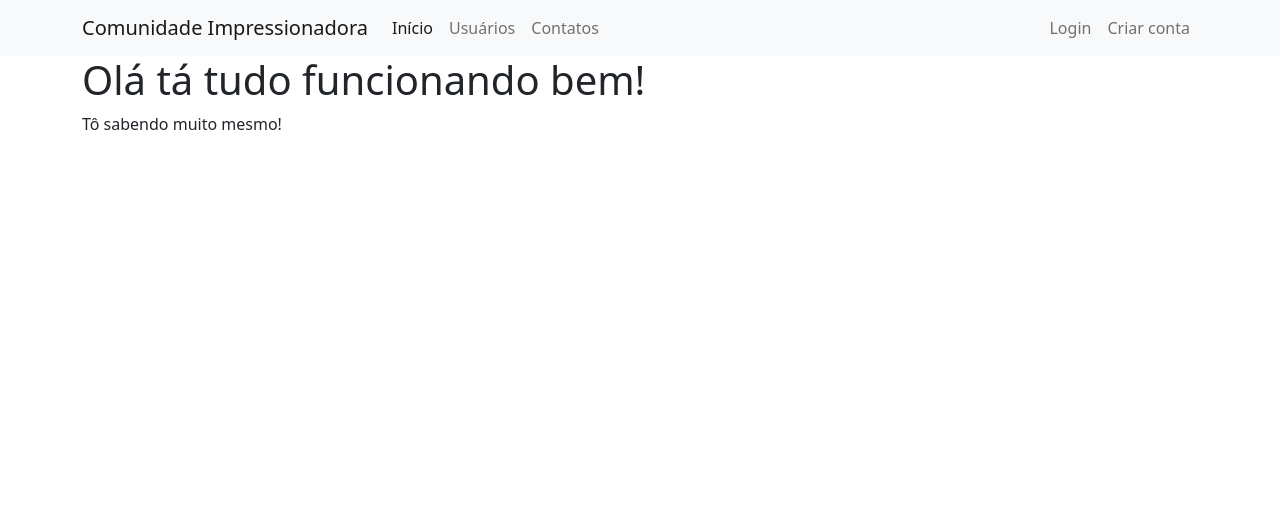
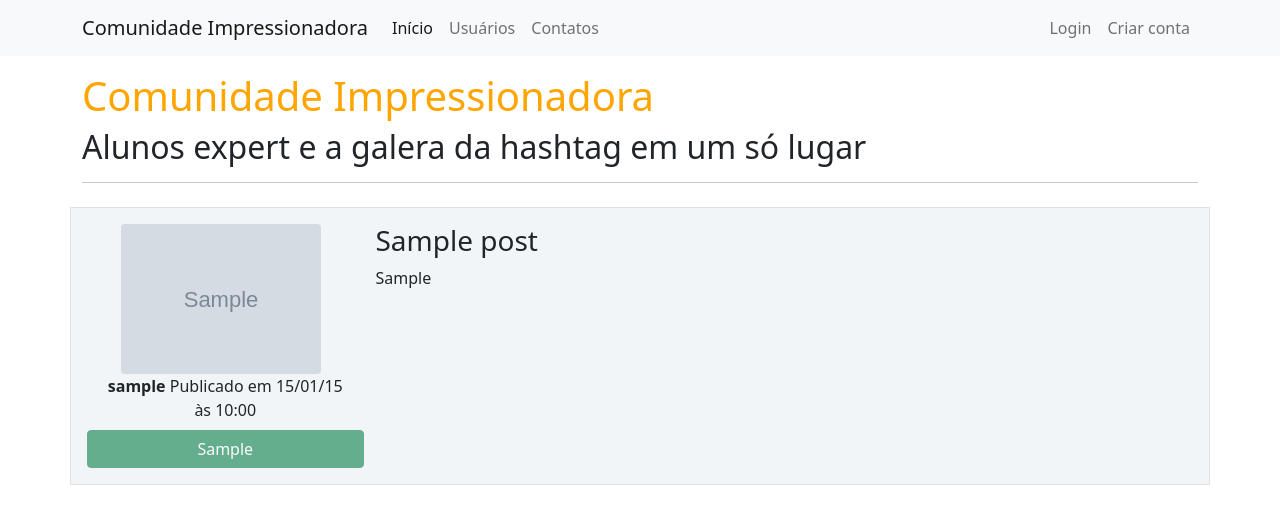
Before and after one commit to EdsonTomasDev/Site_Comunidade, a Flask app: page / in a window 1280 px wide. Shown: the top 524 px of the page. Run offline with Flask 2, Linux system fonts and the light colour scheme; tables that the repository leaves empty hold one stand-in row (values such as "Sample post"); grey boxes marked "Sample" are stand-in pictures.

Commit message:
Feat: config posts home

```diff
--- a/comunidadeimpressionadora/routes.py
+++ b/comunidadeimpressionadora/routes.py
@@ -7,13 +7,16 @@ from flask_login import login_user, logout_user, current_user, login_required
 import secrets
 import os
 from PIL import Image
+from datetime import datetime
 
 
 
 
 @app.route("/")
 def home():
-    return render_template("home.html")
+    post = Post.query.order_by(Post.id.desc())
+
+    return render_template("home.html", post=post, datetime=datetime)
 
 
 @app.route("/contato")
--- a/comunidadeimpressionadora/static/main.css
+++ b/comunidadeimpressionadora/static/main.css
@@ -37,3 +37,7 @@
 .number3 {
     font-weight: 500
 }
+
+.meupost {
+    background: #f2f5f8 !important;
+}
--- a/comunidadeimpressionadora/templates/home.html
+++ b/comunidadeimpressionadora/templates/home.html
@@ -2,9 +2,45 @@
 
 
 {%  block body %}
-    <div class="container">
-        <h1>Olá tá tudo funcionando bem!</h1>
-        <p>Tô sabendo muito mesmo!</p>
+    <div class="container mt-3">
+        <h1 style="color:orange">Comunidade Impressionadora</h1>
+        <h2>Alunos expert e a galera da hashtag em um só lugar</h2>
+        <hr>
+             {% for conteudo in post %}
+
+        <div class="row border mt-4 p-3 meupost">
+
+
+
+            <div class="col col-3 text-center">
+                <div class="image pe-2"> <img src="{{ url_for('static', filename='fotos_perfil/{}'.format(conteudo.autor.foto_perfil)) }}" class="rounded" width="200"> </div>
+                    <strong>{{conteudo.autor.username}}</strong>
+                <span class="data-hora">Publicado em {{ datetime.strftime(conteudo.data_criacao, '%d/%m/%d às %H:%M') }}</span>
+                     <div class="row justify-content-center">
+
+
+
+                            {% if conteudo.autor.cursos %}
+
+                            {% for cursos in conteudo.autor.cursos.split(';') %}
+                                <button type="button" class="btn btn-success mt-2" disabled>{{cursos}}</button>
+                            {% endfor %}
+
+                            {% else %}
+                                <p>Nenhum Curso Cadastrado :(</p>
+                            {% endif %}
+
+
+                    </div>
+            </div>
+
+            <div class="col col-9">
+                   <h3>{{conteudo.titulo}}</h3>
+                   <p>{{conteudo.corpo}}</p>
+            </div>
+
+        </div>
+             {% endfor %}
 
     </div>
 {% endblock %}
--- a/main.py
+++ b/main.py
@@ -4,4 +4,4 @@ if __name__ == '__main__':
     app.run(debug=True)
 
 
-#PAREI NO VIDEO 44. Ajeitando a HomePage - Feed de Posts EM 00:00 MINUTOS.
+#PAREI NO VIDEO 46. Uma Página para cada Post EM 00:00 MINUTOS.
```
Also changed, not shown: comunidadeimpressionadora/models.py (+8 -0 lines).
